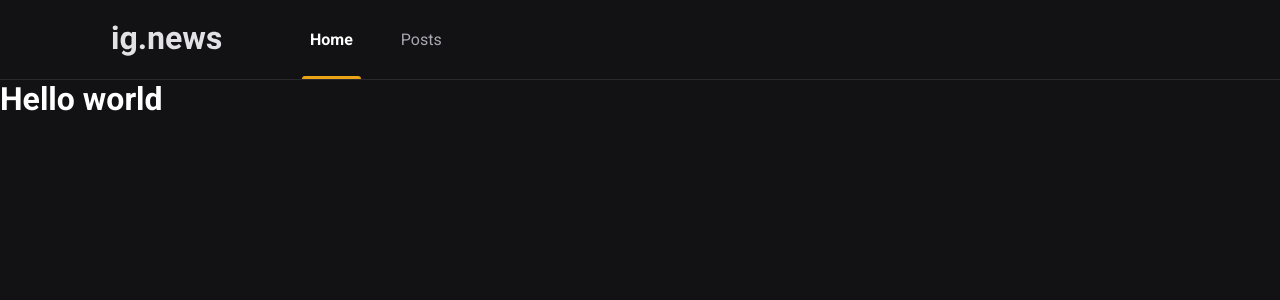
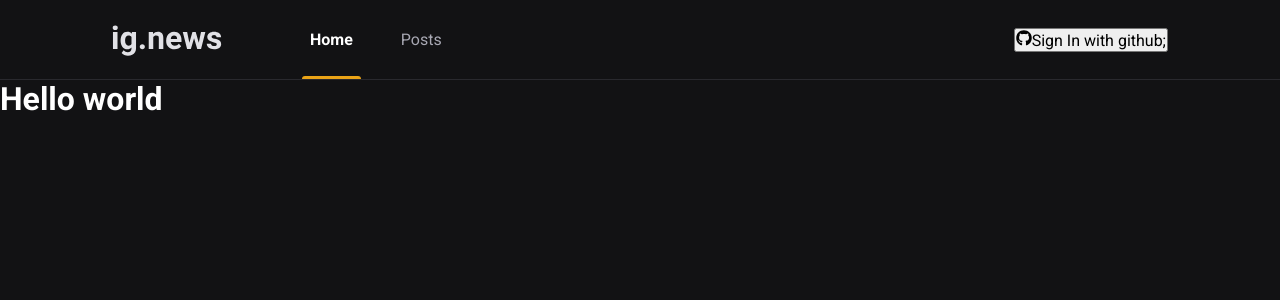
Before and after one commit to gustavomaltez/-Ignite-ChapterThree, a Next.js app in the folder ignews/: page / in a window 1280 px wide. Shown: the top 300 px of the page. Built offline with nearby package versions, Linux system fonts and the light colour scheme.

Commit message:
feat: added react-icons

```diff
--- a/ignews/package.json
+++ b/ignews/package.json
@@ -11,6 +11,7 @@
     "next": "10.0.9",
     "react": "17.0.2",
     "react-dom": "17.0.2",
+    "react-icons": "^4.2.0",
     "sass": "^1.32.8"
   },
   "devDependencies": {
--- /dev/null
+++ b/ignews/src/components/Header/SignInButton/index.tsx
@@ -0,0 +1,10 @@
+import { FaGithub } from 'react-icons/fa';
+
+export function SignInButton() {
+    return (
+        <button type="button">
+            <FaGithub/>
+            Sign In with github;
+        </button>
+    )
+}
--- a/ignews/src/components/Header/index.tsx
+++ b/ignews/src/components/Header/index.tsx
@@ -1,3 +1,4 @@
+import { SignInButton } from './SignInButton';
 import styles from './styles.module.scss';
 
 export function Heaader() {
@@ -9,6 +10,7 @@
                     <a href="/" className={styles.active}>Home</a>
                     <a href="/">Posts</a>
                 </nav>
+                <SignInButton/>
             </div>
         </header>
     );
--- a/ignews/src/components/Header/styles.module.scss
+++ b/ignews/src/components/Header/styles.module.scss
@@ -51,4 +51,8 @@
             }
         }
     }
+
+    button {
+        margin-left: auto;
+    }
 }
```
Also changed, not shown: ignews/src/components/Header/SignInButton/styles.module.scss (added), 1 other file (tests, documents, lock files or other folders).
